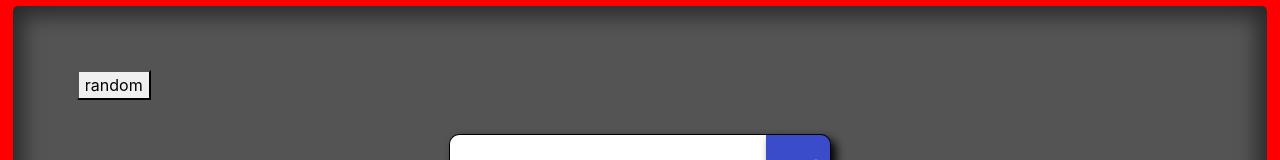
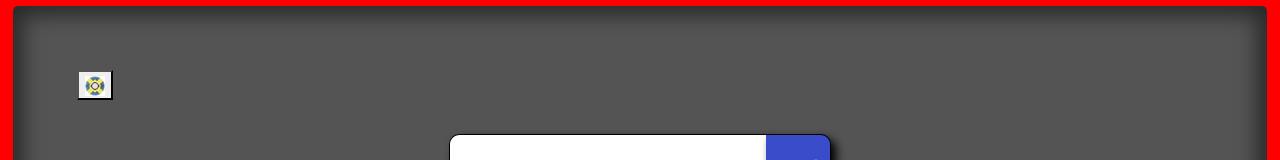
Before and after one commit to MichaelBamba/Pokefind, a plain HTML site: page index.html in a window 1280 px wide. Shown: the part 531-691 px from the top of the page. Drawn offline with nearby package versions, Linux system fonts and the light colour scheme.

Commit message:
added a quickball as the random button

```diff
--- a/index.html
+++ b/index.html
@@ -24,7 +24,7 @@
         <img src="/images/searchimg.png" alt="" class="logo">
       </div>
       <div class="wrapper">
-        <div class='randomButton'><button class=random>random</button></div>
+        <div class='randomButton'><button class=random><img class='ball' src='images/quickball.jpg'></button></div>
         <div class="mainsearch">
           <input type="text" name="" id="searchbar" class="searchbar" placeholder="Search Pokemon!">
           <button type="button" class="" id="primarybtn">Search</button>
--- a/styles/styles.css
+++ b/styles/styles.css
@@ -28,7 +28,11 @@ nav {
 button:focus, input:focus {
     outline: none;
 }
+.ball{
+width:20px;
+height: 20px;
 
+}
 .logocontainer {
     display: flex;
     justify-content: center;
```
Also changed, not shown: images/quickball.jpg (added).
